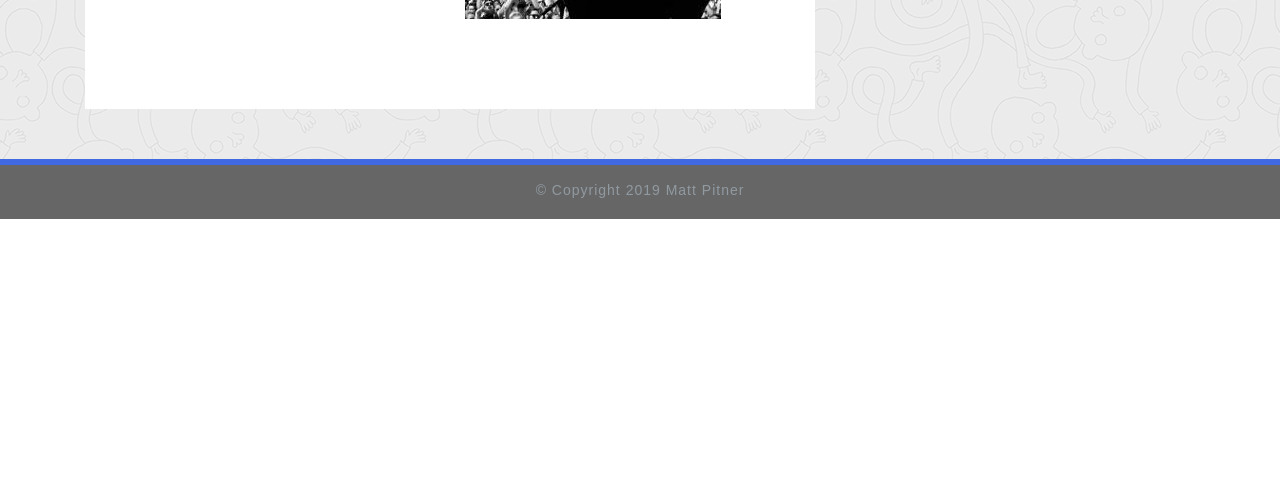
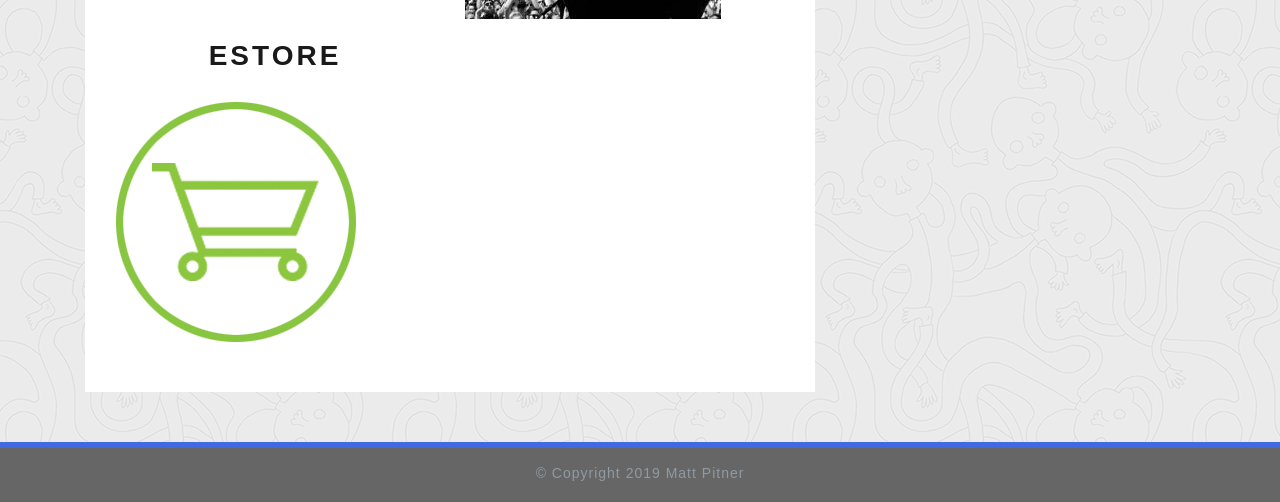
Before and after one commit to mattpitner/portfolio, a plain HTML site: page portfolio.html in a window 1280 px wide. Shown: the part 912-1414 px from the top of the page. Before the commit the page ends 1131 px from the top, so only its background shows below. Drawn offline with nearby package versions, Linux system fonts and the light colour scheme.

Commit message:
Added project 2

```diff
--- a/assets/css/styles.css
+++ b/assets/css/styles.css
@@ -78,6 +78,7 @@ main {
   width: 55px;
   height: 55px;
 }
+
 
 #images {
   /* Box-model */
--- a/portfolio.html
+++ b/portfolio.html
@@ -72,6 +72,11 @@
               <a href = "https://mattpitner.github.io/triviaGame/" target="_blank">
               <img  class="img-fluid port-image" src="assets/imgs/mcs.jpg" alt="MCS Trivia"></a>
             </div>
+            <div class="col-sm-6 col-md-12 col-lg-6">
+              <h2>eStore</h2>
+              <a href = "https://dry-wave-69554.herokuapp.com/index.handlebars" target="_blank">
+              <img  class="img-fluid port-image" src="assets/imgs/estore.jpg" alt="MCS Trivia"></a>
+            </div>
 
           <div class="row">
             <div class="col-sm-6 col-md-12 col-lg-6">
```
Also changed, not shown: assets/imgs/estore.jpg (added).
